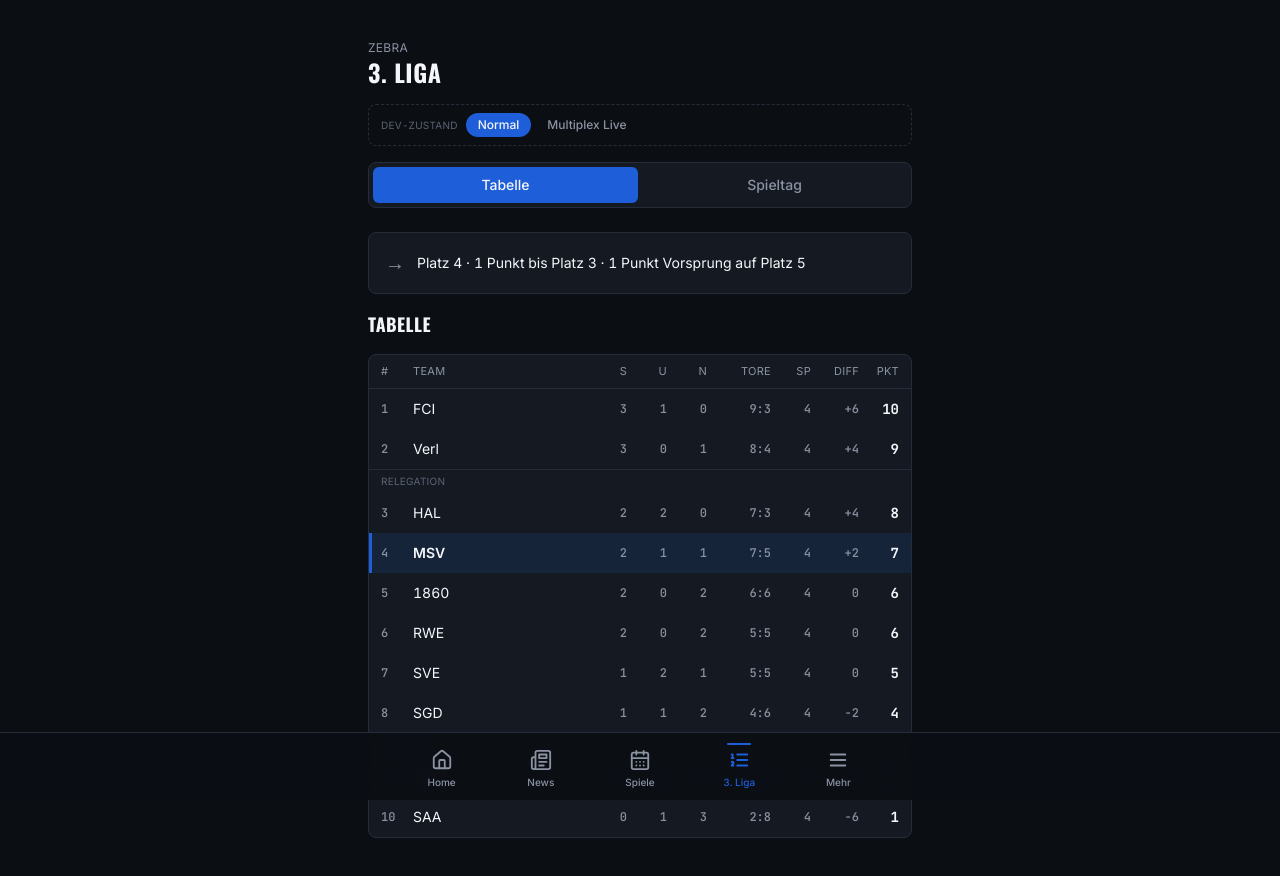
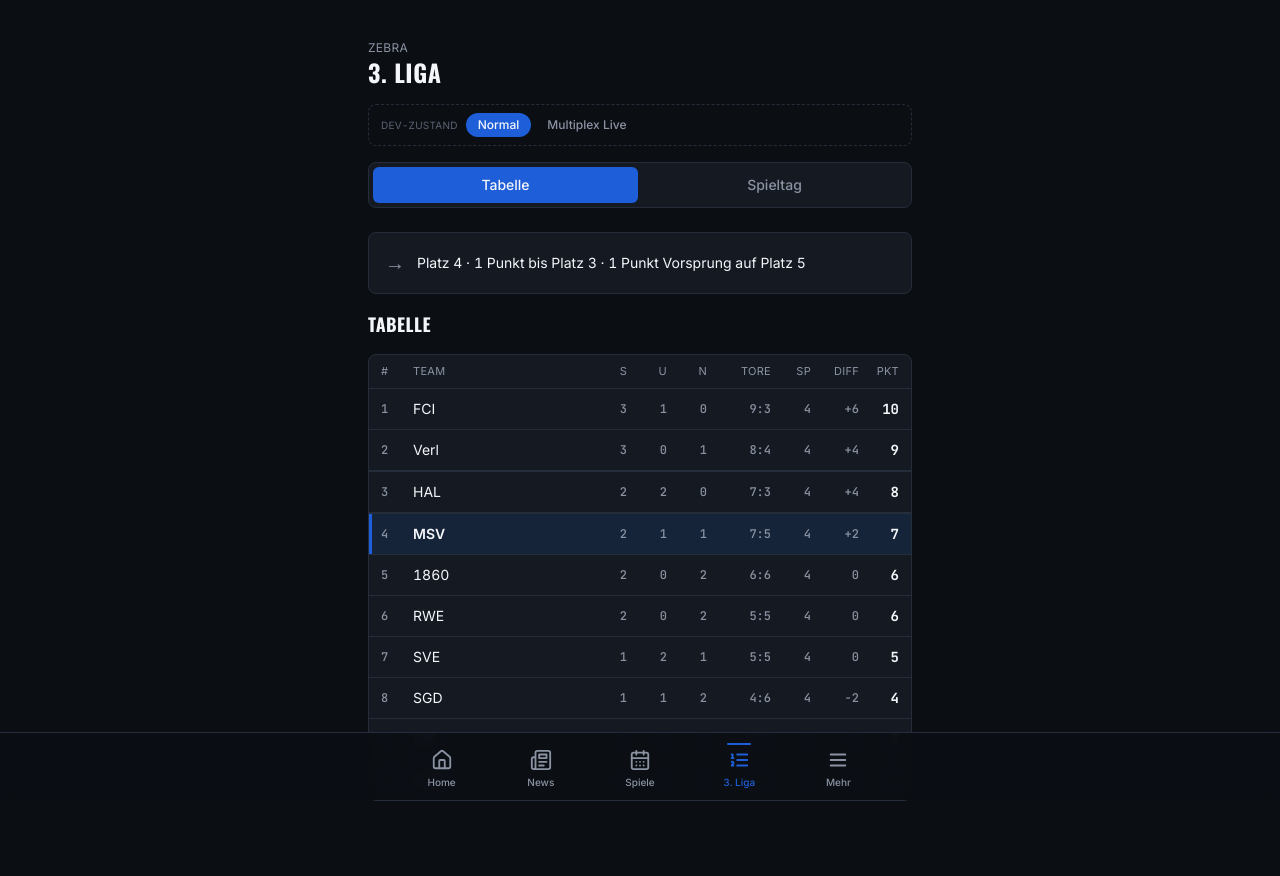
Before and after one commit to martinkiedrowski-eng/zebra-app, a Next.js app: page /3-liga in a window 1280 px wide. Shown: the top 876 px of the page. Built offline with nearby package versions, Linux system fonts and the light colour scheme.

Commit message:
table fix

```diff
--- a/components/liga/LeagueTable.tsx
+++ b/components/liga/LeagueTable.tsx
@@ -1,26 +1,14 @@
 import { TableEntry } from "@/types/table";
 
 /**
- * V1.0-Release-Regel (bewusst NICHT aus Daten abgeleitet, siehe Vorgabe):
- * Platz 1–2 = Aufstieg, Platz 3 = Relegation — reine UI-Anzeigeregel,
- * unabhängig von tableEngine.ts/entry.zone. Die bestehende Abstiegszone
- * (entry.zone === "relegation", von tableEngine.ts berechnet) bleibt
- * davon komplett unberührt und wird weiterhin unverändert übernommen.
+ * ZEBRA 1.0 Final Table Polish: reine, dezente Trennlinien statt
+ * Textlabels — Platz 1–2 | Platz 3 | Platz 4–16 | Platz 17–20. Positions-
+ * basiert, unabhängig von tableEngine.ts/entry.zone (bleibt komplett
+ * unberührt, MSV-Hervorhebung ebenfalls unverändert).
  */
-type DisplayZone = "aufstieg" | "relegation-platz" | "abstieg" | null;
-
-function displayZoneFor(entry: TableEntry): DisplayZone {
-  if (entry.position <= 2) return "aufstieg";
-  if (entry.position === 3) return "relegation-platz";
-  if (entry.zone === "relegation") return "abstieg";
-  return null;
+function hasDividerBefore(position: number): boolean {
+  return position === 3 || position === 4 || position === 17;
 }
-
-const ZONE_LABEL: Record<Exclude<DisplayZone, null>, string> = {
-  aufstieg: "Aufstieg",
-  "relegation-platz": "Relegation",
-  abstieg: "Abstieg",
-};
 
 export function LeagueTable({ entries }: { entries: TableEntry[] }) {
   return (
@@ -38,29 +26,14 @@
         <span className="w-8 text-right">Pkt</span>
       </div>
 
-      {entries.map((entry, i) => {
-        const zone = displayZoneFor(entry);
-        const prevEntry = i > 0 ? entries[i - 1] : undefined;
-        const prevZone = prevEntry ? displayZoneFor(prevEntry) : null;
-        const isZoneBorder = i > 0 && zone !== null && zone !== prevZone;
-
-        return (
-          <div key={entry.teamId}>
-            {isZoneBorder && zone && (
-              <div className="flex items-center gap-2 border-t border-zebra-border px-3 py-1">
-                <span className="font-text text-[10px] uppercase tracking-wide text-zebra-mute-2">
-                  {ZONE_LABEL[zone]}
-                </span>
-              </div>
-            )}
+      {entries.map((entry) => (
         <div
+          key={entry.teamId}
           className={`relative flex items-center gap-2 border-b border-zebra-border px-3 py-2.5 last:border-b-0 ${
-                entry.isMsv ? "bg-zebra-blue-dim/40" : ""
-              }`}
+            hasDividerBefore(entry.position) ? "border-t border-t-zebra-border" : ""
+          } ${entry.isMsv ? "bg-zebra-blue-dim/40" : ""}`}
         >
-              {entry.isMsv && (
-                <span aria-hidden="true" className="absolute inset-y-0 left-0 w-[3px] bg-zebra-blue" />
-              )}
+          {entry.isMsv && <span aria-hidden="true" className="absolute inset-y-0 left-0 w-[3px] bg-zebra-blue" />}
           <span className="w-6 font-mono text-xs text-zebra-mute">{entry.position}</span>
           <span
             className={`flex-1 truncate font-text text-sm ${
@@ -69,15 +42,9 @@
           >
             {entry.teamShortName}
           </span>
-              <span className="hidden w-8 text-right font-mono text-xs text-zebra-mute md:inline">
-                {entry.wins}
-              </span>
-              <span className="hidden w-8 text-right font-mono text-xs text-zebra-mute md:inline">
-                {entry.draws}
-              </span>
-              <span className="hidden w-8 text-right font-mono text-xs text-zebra-mute md:inline">
-                {entry.losses}
-              </span>
+          <span className="hidden w-8 text-right font-mono text-xs text-zebra-mute md:inline">{entry.wins}</span>
+          <span className="hidden w-8 text-right font-mono text-xs text-zebra-mute md:inline">{entry.draws}</span>
+          <span className="hidden w-8 text-right font-mono text-xs text-zebra-mute md:inline">{entry.losses}</span>
           <span className="hidden w-14 text-right font-mono text-xs text-zebra-mute md:inline">
             {entry.goalsFor}:{entry.goalsAgainst}
           </span>
@@ -86,13 +53,9 @@
             {entry.goalsFor - entry.goalsAgainst > 0 ? "+" : ""}
             {entry.goalsFor - entry.goalsAgainst}
           </span>
-              <span className="w-8 text-right font-mono text-sm font-bold text-zebra-ice">
-                {entry.points}
-              </span>
+          <span className="w-8 text-right font-mono text-sm font-bold text-zebra-ice">{entry.points}</span>
         </div>
-          </div>
-        );
-      })}
+      ))}
     </div>
   );
 }
```
Lines whose indentation alone changed are shown as unchanged.
